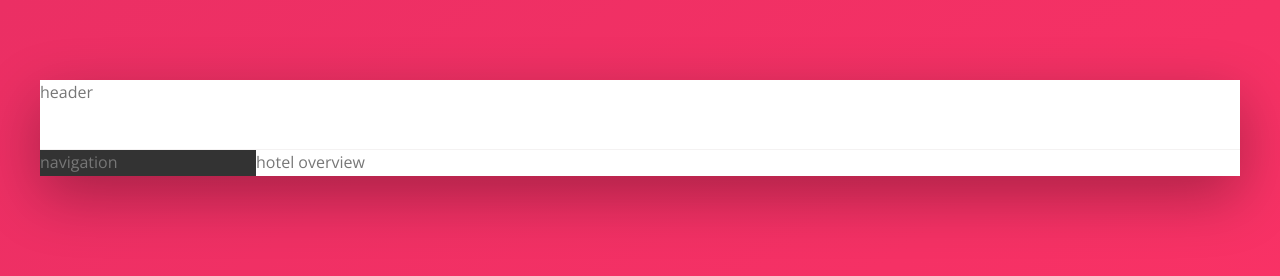
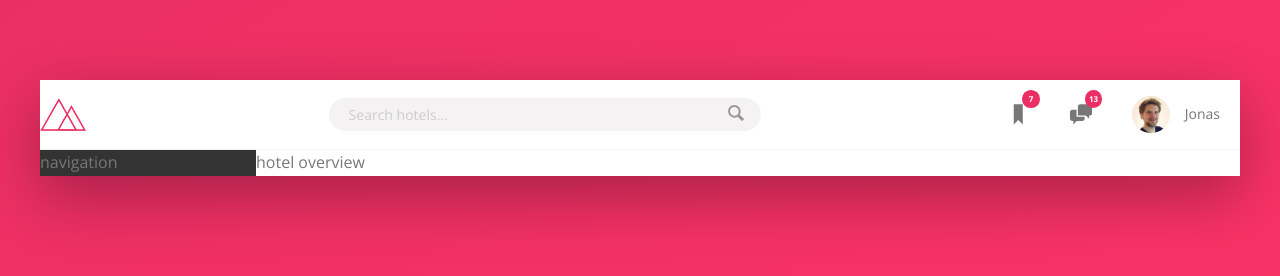
Before and after one commit to serhiikle/trillo, a website: page app/index.html in a window 1280 px wide. Drawn offline with nearby package versions, Linux system fonts and the light colour scheme.

Commit message:
finish section header

```diff
--- a/app/index.html
+++ b/app/index.html
@@ -20,10 +20,41 @@
 <body>
   <div class="container">
     <header class="header">
-      header
+      <!-- logo -->
+      <img class="header__logo" src="images/logo.png" alt="Trillo logo">
+      <!-- search -->
+      <form action="#" class="header__search">
+        <input type="text" class="header__search-input" placeholder="Search hotels...">
+        <button type="submit" class="header__search-button">
+          <svg class="header__search-icon">
+            <use xlink:href="images/sprite.svg#icon-magnifying-glass"></use>
+          </svg>
+        </button>
+      </form>
+      <div class="header__user">
+        <!-- user bookmark -->
+        <div class="header__user-box">
+          <svg class="header__user-icon">
+            <use xlink:href="images/sprite.svg#icon-bookmark"></use>
+          </svg>
+          <span class="header__user-notification">7</span>
+        </div>
+        <!-- user chat -->
+        <div class="header__user-box">
+          <svg class="header__user-icon">
+            <use xlink:href="images/sprite.svg#icon-chat"></use>
+          </svg>
+          <span class="header__user-notification">13</span>
+        </div>
+        <div class="header__user-account">
+          <img src="images/user.jpg" alt="User photo" class="header__user-photo">
+          <div class="header__user-name">Jonas</div>
+        </div>
+      </div>
     </header>
     <div class="content">
       <div class="sidebar">
+        <!-- menu -->
         <nav class="sidebar__menu">
           navigation
         </nav>
--- a/app/scss/_header.scss
+++ b/app/scss/_header.scss
@@ -1,5 +1,125 @@
 .header {
   height: 7rem;
+  font-size: 1.4rem;
   background-color: $whiteColor;
   border-bottom: 1px solid $greyColor;
+  display: flex;
+  align-items: center;
+  justify-content: space-between;
+  gap: 3rem;
+
+  &__logo {
+    height: 3.25rem;
+  }
+
+  &__search {
+    flex: 0 0 40%;
+    display: flex;
+    align-items: center;
+    justify-content: center;
+
+    &-input {
+      width: 90%;
+      font-family: inherit;
+      font-size: inherit;
+      color: inherit;
+      background-color: $greyColor;
+      border: none;
+      border-radius: 10rem;
+      padding: .7rem 4rem .7rem 2rem;
+      transition: all .2s ease-out;
+      margin-right: -3.5rem;
+
+      &:focus {
+        outline: none;
+        width: 100%;
+        background-color: $greyColorDarker;
+      }
+
+      &::placeholder {
+        font-weight: 100;
+        color: $placeholderColor;
+      }
+    }
+
+    &-button {
+      border: none;
+      background-color: transparent;
+      cursor: pointer;
+      padding: 0;
+
+      &:focus {
+        outline: none;
+      }
+
+      &:active {
+        transform: translateY(2px);
+      }
+    }
+
+    &-icon {
+      width: 2rem;
+      height: 2rem;
+      fill: $greyColorDark;
+    }
+  }
+
+  &__user {
+    display: flex;
+    align-items: center;
+    align-self: stretch;
+
+    & > * {
+      padding: 0 2rem;
+      height: 100%;
+      cursor: pointer;
+      transition: all .3s ease-out;
+    }
+
+    & > *:hover {
+      background-color: $greyColor;
+    }
+
+    &-box {
+      display: flex;
+      align-items: center;
+      justify-content: center;
+      position: relative;
+    }
+
+    &-icon {
+      width: 2.25rem;
+      height: 2.25rem;
+      fill: $mainTextColor;
+    }
+
+    &-notification {
+      font-size: .8rem;
+      height: 1.75rem;
+      width: 1.75rem;
+      background-color: $primaryColorLight;
+      color: $whiteColor;
+      border-radius: 50%;
+      text-align: center;
+      line-height: 1.75rem;
+      font-weight: 700;
+      position: absolute;
+      top: 1rem;
+      right: 1rem;
+    }
+
+    &-account {
+      display: flex;
+      align-items: center;
+      justify-content: center;
+      gap: 1.5rem;
+    }
+
+    &-photo {
+      height: 3.75rem;
+      border-radius: 50%;
+    }
+
+    &-name {}
+  }
 }
--- a/app/scss/_vars.scss
+++ b/app/scss/_vars.scss
@@ -16,6 +16,8 @@ $secondaryBgColor: #333;
 $whiteColor: #fff;
 $blackColor: #000;
 $greyColor: #f4f2f2;
+$greyColorDarker: #f0eeee;
+$greyColorDark: #999;
 // layout colors
-$placeholderColor: #999;
+$placeholderColor: #ccc;
 $footerBgColor: #333;
```
Also changed, not shown: app/pages/index.html (+32 -1 lines), app/css/style.min.css.
